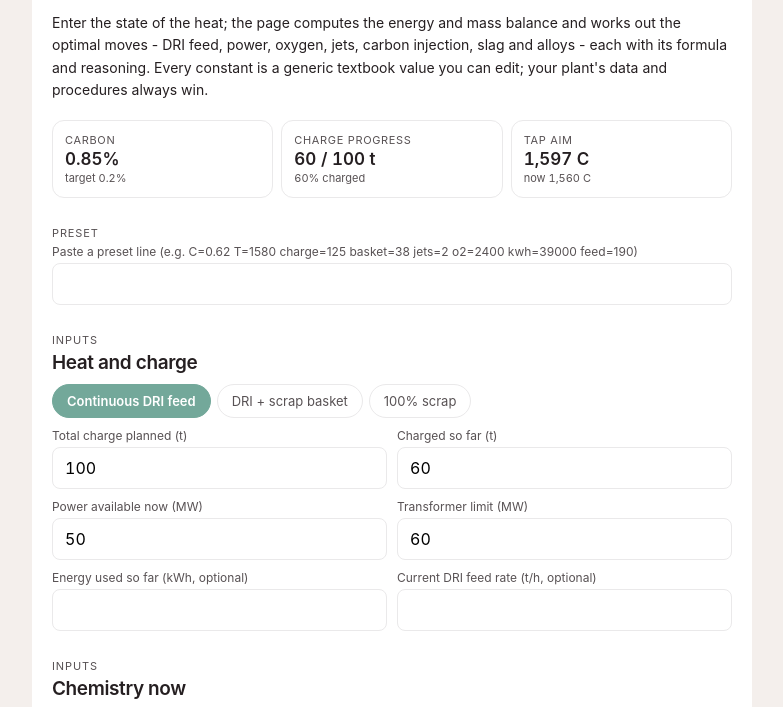
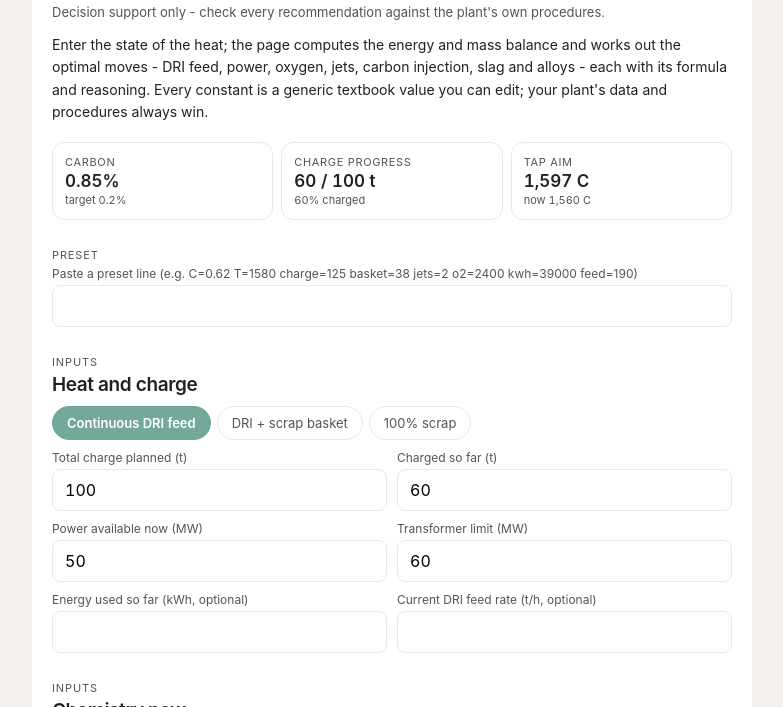
Before and after one commit to omarmohsen26/meltlab, a plain HTML site: page index.html in a window 1280 px wide. Shown: the part 83-790 px from the top of the page, without its empty margins (248-1031 px from the left). Drawn offline with Linux system fonts and the light colour scheme.

Commit message:
Add decision-support disclaimer line

```diff
--- a/index.html
+++ b/index.html
@@ -64,6 +64,7 @@ summary { font-size: 13px; font-weight: 600; cursor: pointer; color: var(--ink2)
 <div class="page">
 <h1>Melt Shop Heat Advisor</h1>
 <div class="fact">EAF practice optimizer - v2.2</div>
+<div class="fact">Decision support only - check every recommendation against the plant's own procedures.</div>
 <p class="intro">Enter the state of the heat; the page computes the energy and mass balance and works out the optimal moves - DRI feed, power, oxygen, jets, carbon injection, slag and alloys - each with its formula and reasoning. Every constant is a generic textbook value you can edit; your plant's data and procedures always win.</p>
 
 <div class="strip" id="strip"></div>
```
